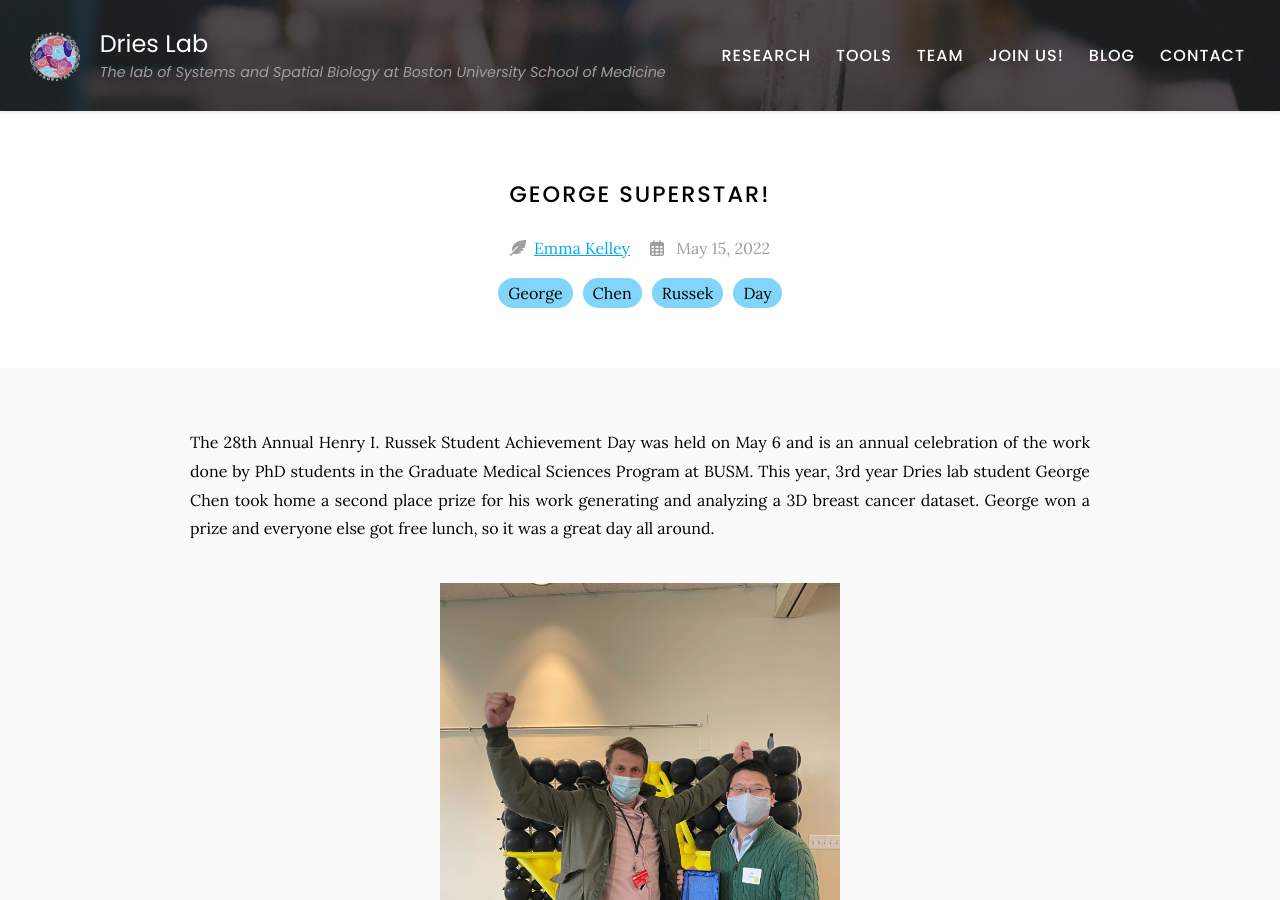
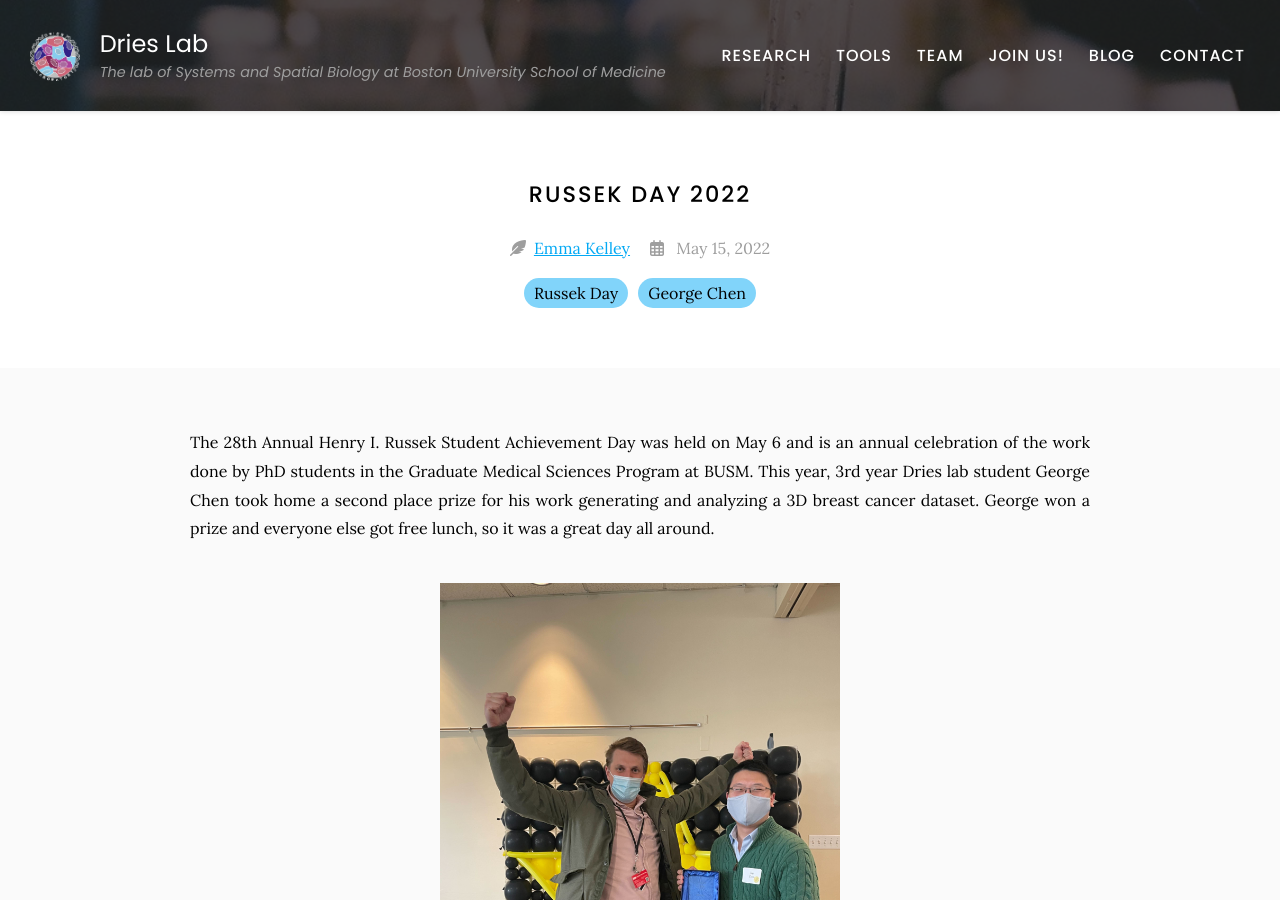
Before and after one commit to quynhsun/testinggit, a Jekyll site: the page built from _posts/2022-05-15-RussekDay2022.md, in a window 1280 px wide and 900 px high. Built offline with Jekyll 4.4.1, drawn with Linux system fonts in a browser that asks for light colours.

Commit message:
Update 2022-05-15-RussekDay2022.md

```diff
--- a/_posts/2022-05-15-RussekDay2022.md
+++ b/_posts/2022-05-15-RussekDay2022.md
@@ -1,6 +1,8 @@
 ---
-title: George Superstar!
-tags: George Chen, Russek Day
+title: Russek Day 2022
+tags:
+  - Russek Day
+  - George Chen
 author: Emma Kelley
 member: Emma-Kelley
 ---
```
